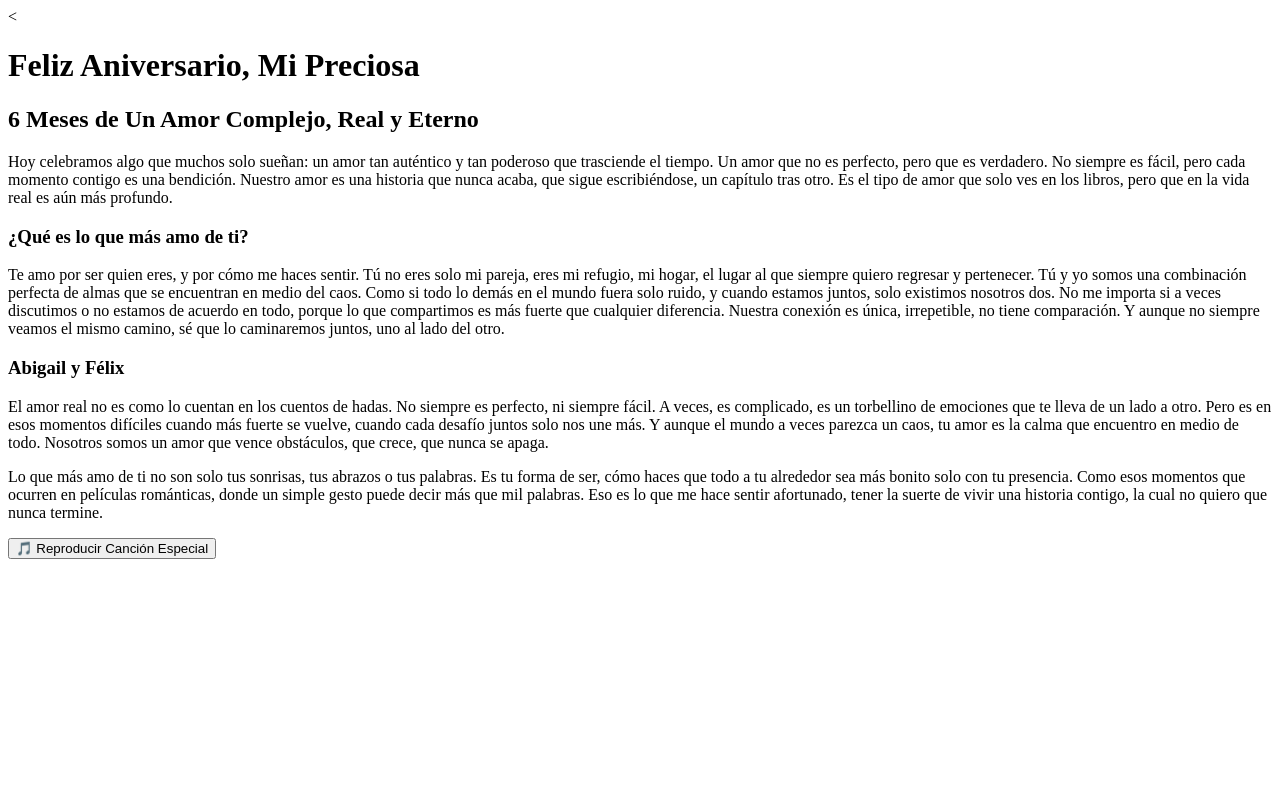
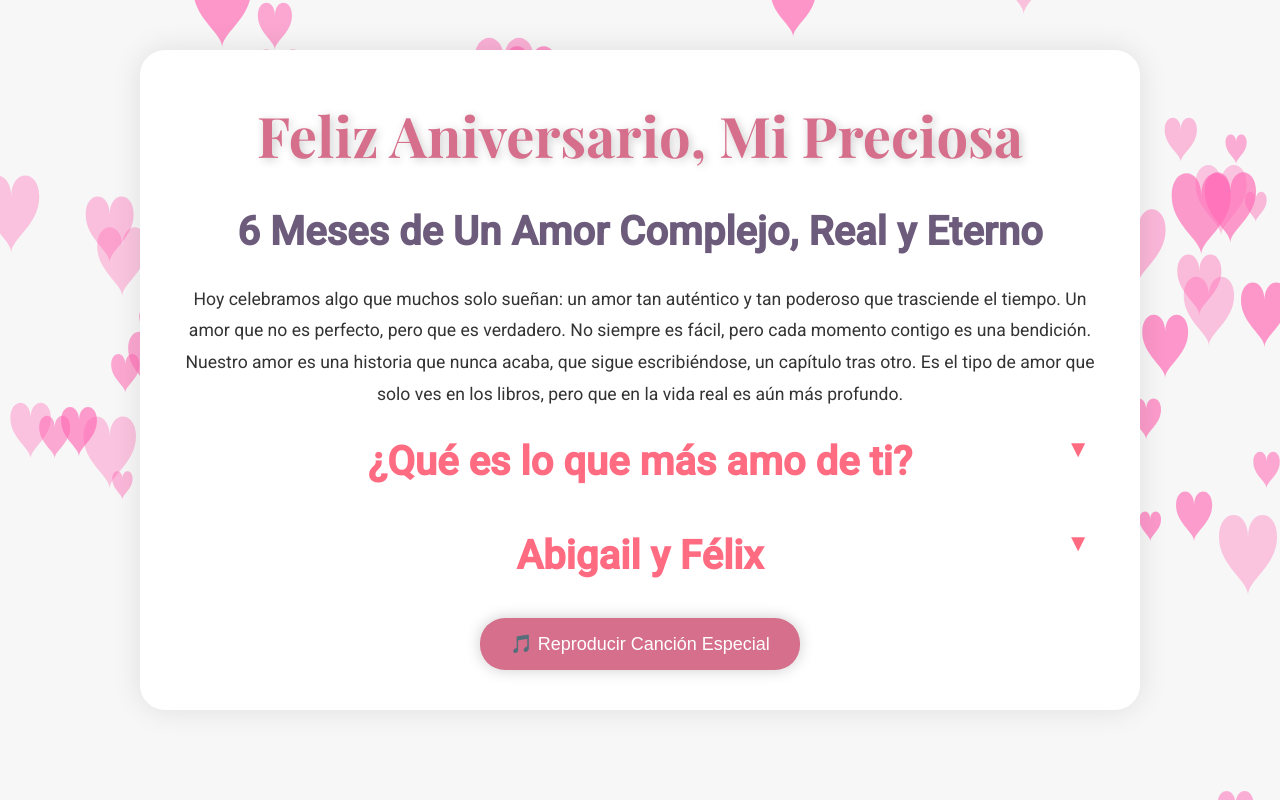
Before and after one commit to lilborned/love., a plain HTML site: page index.html in a window 1280 px wide. Drawn offline with nearby package versions, Linux system fonts and the light colour scheme.

Commit message:
Update index.html

```diff
--- a/index.html
+++ b/index.html
@@ -1,11 +1,128 @@
-<<!DOCTYPE html>
+<!DOCTYPE html>
 <html lang="es">
 <head>
   <meta charset="UTF-8" />
   <meta name="viewport" content="width=device-width, initial-scale=1.0">
   <title>Feliz Aniversario, Mi Bonita</title>
   <link href="https://fonts.googleapis.com/css2?family=Playfair+Display:wght@700&family=Roboto:wght@400;500&display=swap" rel="stylesheet">
-  <link rel="stylesheet" href="estilo.css">
+
+  <style>
+    * {
+      margin: 0;
+      padding: 0;
+      box-sizing: border-box;
+    }
+    body {
+      font-family: 'Roboto', sans-serif;
+      background-color: #f7f7f7;
+      color: #444;
+      line-height: 1.6;
+      text-align: center;
+      overflow-x: hidden;
+      font-size: 18px;
+    }
+    .contenedor {
+      max-width: 1000px;
+      margin: 50px auto;
+      padding: 40px;
+      background-color: white;
+      border-radius: 25px;
+      box-shadow: 0 0 30px rgba(0, 0, 0, 0.1);
+      animation: fadeIn 2s ease;
+      position: relative;
+    }
+    h1 {
+      font-family: 'Playfair Display', serif;
+      font-size: 3.5rem;
+      color: #d56f8c;
+      margin-bottom: 20px;
+      text-shadow: 2px 2px 10px rgba(0, 0, 0, 0.2);
+    }
+    h2 {
+      font-size: 2.5rem;
+      color: #6c5b7b;
+      margin-bottom: 15px;
+    }
+    p {
+      font-size: 1.1rem;
+      color: #333;
+      margin: 20px 0;
+      line-height: 1.8;
+    }
+    .seccion {
+      margin-bottom: 30px;
+      cursor: pointer;
+    }
+    .seccion h3 {
+      font-size: 2.5rem;
+      color: #ff6b81;
+      position: relative;
+      transition: 0.3s ease;
+    }
+    .seccion h3::after {
+      content: '▼';
+      position: absolute;
+      right: 10px;
+      font-size: 1.5rem;
+      transition: transform 0.3s ease;
+    }
+    .seccion.activa h3::after {
+      transform: rotate(180deg);
+    }
+    .contenido-seccion {
+      display: none;
+      font-size: 1.1rem;
+      color: #444;
+      margin-top: 15px;
+      padding: 20px;
+      background-color: #f0f0f0;
+      border-radius: 8px;
+      box-shadow: 0 0 10px rgba(0, 0, 0, 0.1);
+    }
+    .seccion.activa .contenido-seccion {
+      display: block;
+    }
+    .audio-btn {
+      background-color: #d56f8c;
+      color: white;
+      border: none;
+      padding: 15px 30px;
+      border-radius: 25px;
+      font-size: 18px;
+      cursor: pointer;
+      box-shadow: 0 0 15px rgba(0, 0, 0, 0.2);
+      transition: 0.3s ease;
+    }
+    .audio-btn:hover {
+      background-color: #c8506d;
+      transform: scale(1.1);
+    }
+    .flor {
+      position: absolute;
+      width: 50px;
+      height: 50px;
+      background-color: #fcb8d1;
+      clip-path: polygon(50% 0%, 61% 35%, 98% 35%, 68% 57%, 79% 91%, 50% 70%, 21% 91%, 32% 57%, 2% 35%, 39% 35%);
+      animation: flotar 6s ease-in-out infinite;
+      opacity: 0;
+    }
+
+    @keyframes flotar {
+      0% { opacity: 0; transform: translateY(0) rotate(0); }
+      50% { opacity: 1; transform: translateY(-500px) rotate(360deg); }
+      100% { opacity: 0; transform: translateY(0) rotate(720deg); }
+    }
+    @keyframes fadeIn {
+      from { opacity: 0; }
+      to { opacity: 1; }
+    }
+    canvas {
+      position: fixed;
+      top: 0;
+      left: 0;
+      z-index: -1;
+    }
+  </style>
 </head>
 <body>
   <div class="contenedor">
@@ -30,6 +147,72 @@
     <audio id="musica" src="1.mp3" loop></audio>
   </div>
   <canvas id="canvas"></canvas>
-  <script src="script.js"></script>
+  <script>
+    function toggleSeccion(seccion) {
+      seccion.classList.toggle('activa');
+      if (seccion.classList.contains('activa')) {
+        crearFlores();
+      }
+    }
+    function crearFlores() {
+      for (let i = 0; i < 50; i++) {
+        let flor = document.createElement('div');
+        flor.classList.add('flor');
+        flor.style.left = Math.random() * window.innerWidth + 'px';
+        flor.style.animationDelay = Math.random() * 5 + 's';
+        document.body.appendChild(flor);
+        setTimeout(() => {
+          flor.remove();
+        }, 10000);
+      }
+    }
+    function reproducirCancion() {
+      let musica = document.getElementById('musica');
+      musica.play();
+    }
+    const canvas = document.getElementById('canvas');
+    const ctx = canvas.getContext('2d');
+    let hearts = [];
+    function resizeCanvas() {
+      canvas.width = window.innerWidth;
+      canvas.height = window.innerHeight;
+    }
+    function crearCorazon() {
+      return {
+        x: Math.random() * canvas.width,
+        y: canvas.height + 10,
+        size: Math.random() * 20 + 10,
+        speed: Math.random() * 2 + 1,
+        opacity: Math.random() * 0.5 + 0.5,
+        color: 'rgba(255, 105, 180, 0.7)'
+      };
+    }
+    function dibujarCorazon(x, y, size) {
+      ctx.beginPath();
+      ctx.moveTo(x, y);
+      ctx.bezierCurveTo(x, y - size, x - size, y - size, x - size, y);
+      ctx.bezierCurveTo(x - size, y + size, x, y + size * 1.5, x, y + size * 2);
+      ctx.bezierCurveTo(x, y + size * 1.5, x + size, y + size, x + size, y);
+      ctx.bezierCurveTo(x + size, y - size, x, y - size, x, y);
+      ctx.closePath();
+      ctx.fill();
+    }
+    function animarCorazones() {
+      ctx.clearRect(0, 0, canvas.width, canvas.height);
+      if (hearts.length < 100) hearts.push(crearCorazon());
+      hearts.forEach((heart, i) => {
+        ctx.fillStyle = heart.color;
+        ctx.globalAlpha = heart.opacity;
+        dibujarCorazon(heart.x, heart.y, heart.size);
+        heart.y -= heart.speed;
+        if (heart.y < -50) hearts.splice(i, 1);
+      });
+      ctx.globalAlpha = 1;
+      requestAnimationFrame(animarCorazones);
+    }
+    resizeCanvas();
+    window.onresize = resizeCanvas;
+    animarCorazones();
+  </script>
 </body>
 </html>
```
